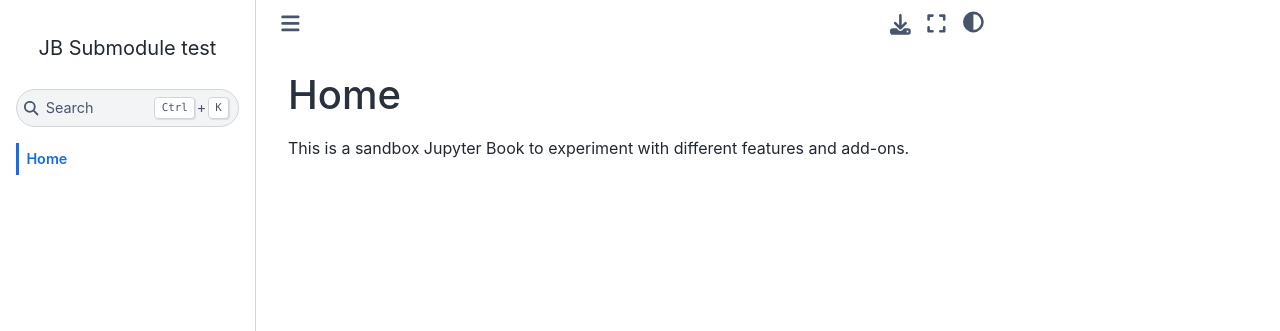
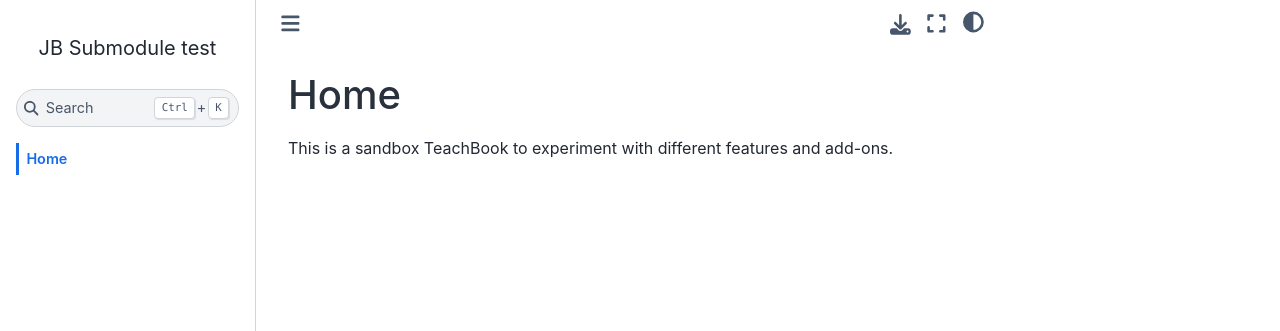
Before and after one commit to TeachBooks/Nested-Books, a Jupyter Book: the page built from book/intro.md, in a window 1280 px wide. Shown: the top 331 px of the page. Built offline with Jupyter Book 1.0.4 settings and Sphinx 7.4.7 and the Sphinx Book theme 1.1.4, drawn with Linux system fonts in a browser that asks for light colours; pages that are not in the unit, such as notebooks, are missing from menus.

Commit message:
Clarify Jupyterbook vs teachbooks

```diff
--- a/book/intro.md
+++ b/book/intro.md
@@ -1,3 +1,3 @@
 # Home
 
-This is a sandbox Jupyter Book to experiment with different features and add-ons.
+This is a sandbox TeachBook to experiment with different features and add-ons.
```
Also changed, not shown: README.md (+1 -1 lines), 1 other file.
